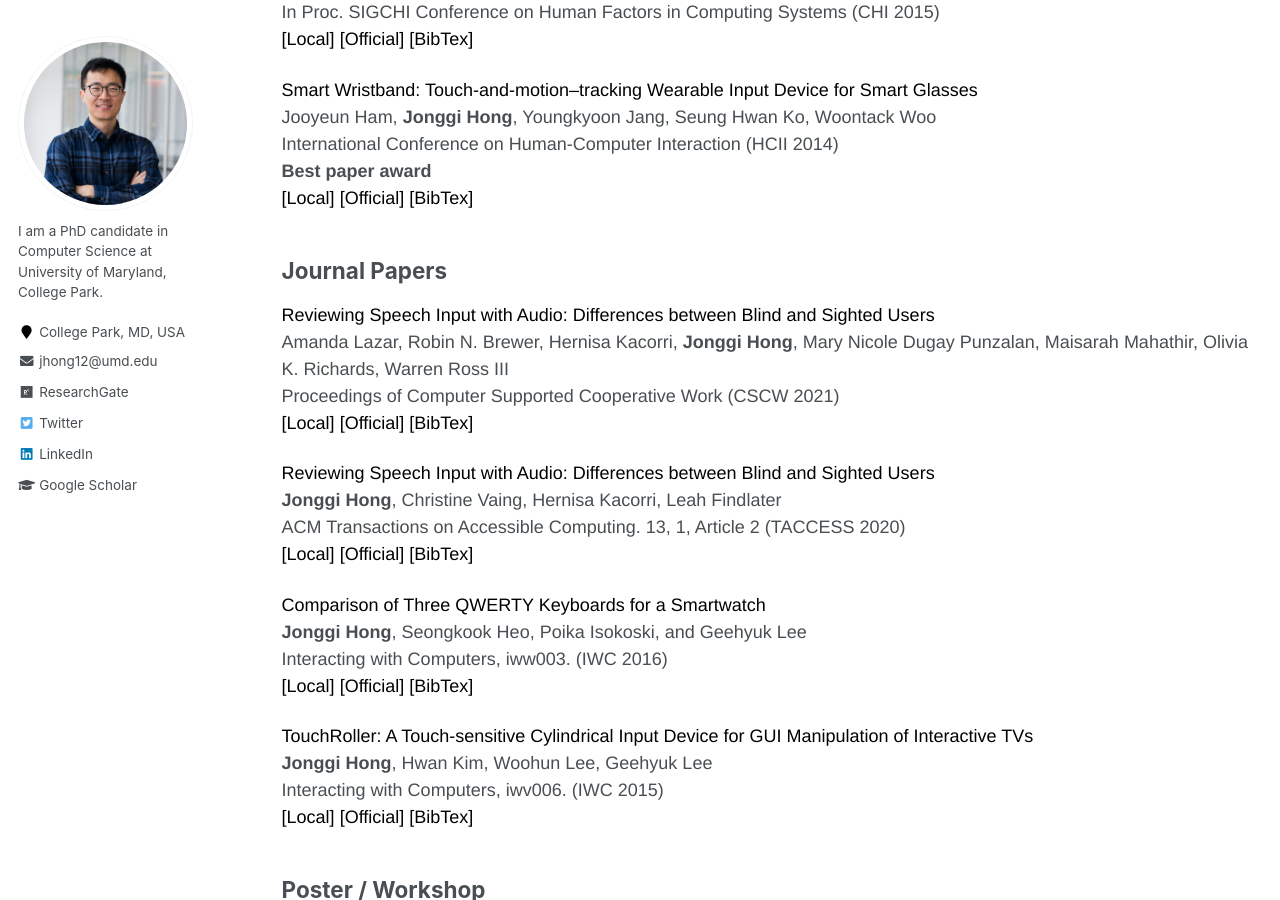
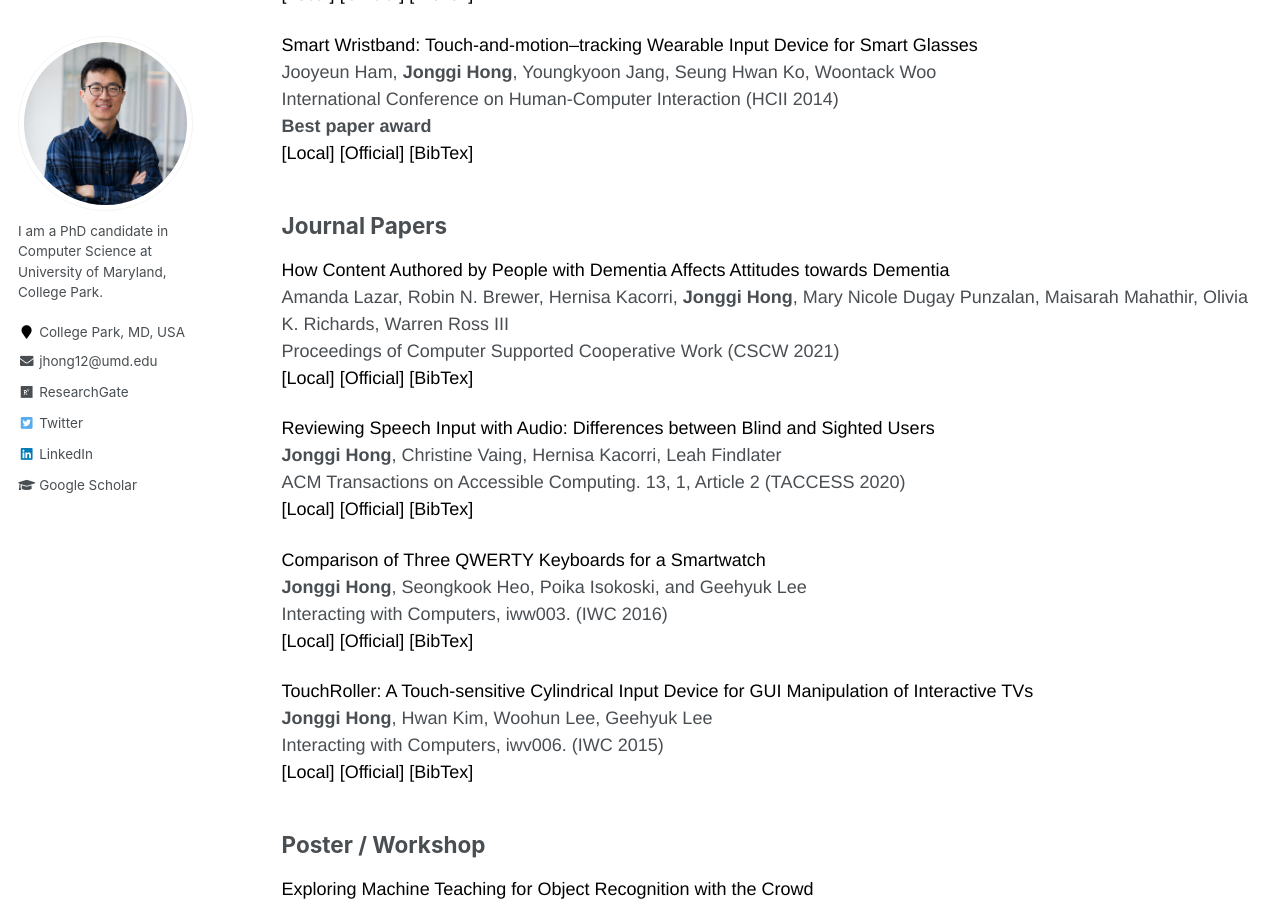
Before and after one commit to jonggi/jonggi.github.io, a Jekyll site: the page built from publications.md, in a window 1280 px wide and 900 px high, scrolled down 1151 px. Built offline with Jekyll 4.4.1, drawn with Linux system fonts in a browser that asks for light colours; some of the changed text lies outside the part shown.

Commit message:
add cscw2021 paper

```diff
--- a/bibtex.html
+++ b/bibtex.html
@@ -387,4 +387,5 @@ $('#hong2018accessible').popup();
 $('#hong2013touchshield').popup();
 $('#lee2014graphical').popup();
 $('#lee2020identifying').popup();
+$('#lazar2021how').popup();
 </script>
--- a/publications.md
+++ b/publications.md
@@ -78,7 +78,7 @@ International Conference on Human-Computer Interaction (HCII 2014)<br>
 <a class="ham2014smart_open">[BibTex]</a>
 
 ## Journal Papers
-[Reviewing Speech Input with Audio: Differences between Blind and Sighted Users](/papers/TACCESS2020-speech.pdf)<br>
+[How Content Authored by People with Dementia Affects Attitudes towards Dementia](/papers/CSCW2021_Dementia_Diaries.pdf)<br>
 Amanda Lazar, Robin N. Brewer, Hernisa Kacorri, **Jonggi Hong**, Mary Nicole Dugay Punzalan, Maisarah Mahathir, Olivia K. Richards, Warren Ross III<br>
 Proceedings of Computer Supported Cooperative Work (CSCW 2021)<br>
 [[Local]](/papers/CSCW2021_Dementia_Diaries.pdf)
```
